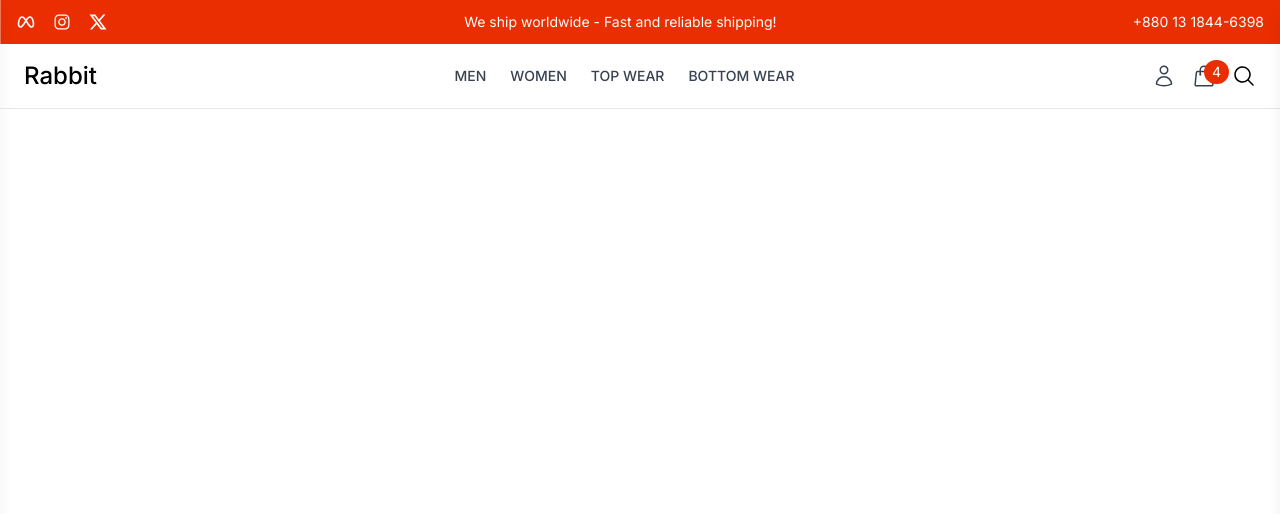
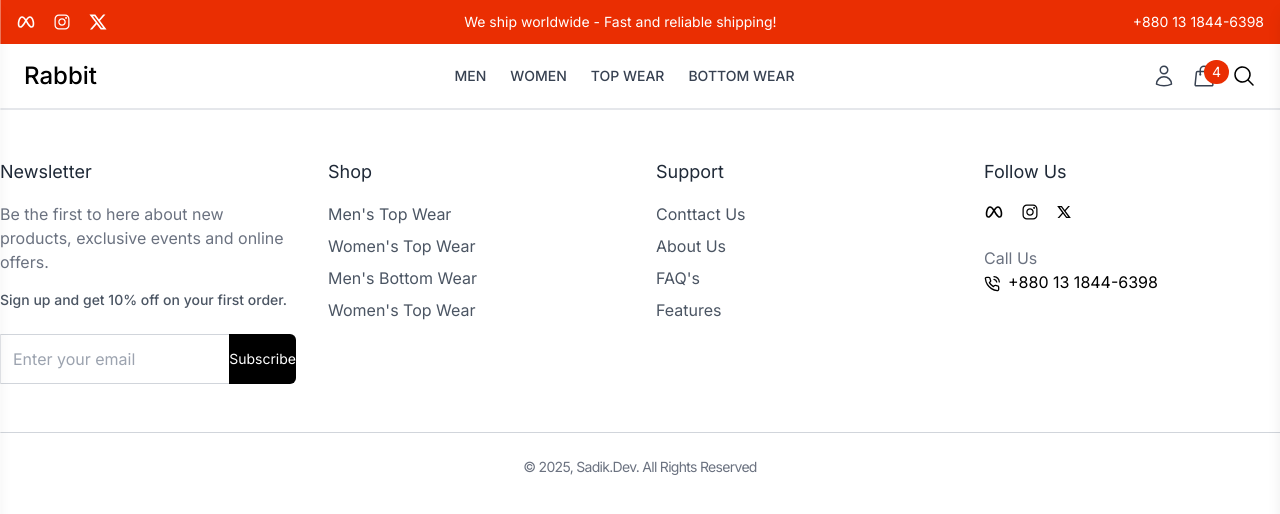
Before and after one commit to Sadik-Sami/rabbit-Ecommerce, a React (Vite) app in the folder frontend/: page / in a window 1280 px wide. Shown: the top 514 px of the page. Built offline with nearby package versions, Linux system fonts and the light colour scheme.

Commit message:
added footer

```diff
--- /dev/null
+++ b/frontend/src/components/Common/Footer.jsx
@@ -0,0 +1,124 @@
+import { IoLogoInstagram } from 'react-icons/io';
+import { RiTwitterXLine } from 'react-icons/ri';
+import { TbBrandMeta } from 'react-icons/tb';
+import { FiPhoneCall } from 'react-icons/fi';
+import { Link } from 'react-router-dom';
+
+const Footer = () => {
+	return (
+		<footer className='border-t py-12'>
+			<div className='container mx-auto grid grid-cols-1 lg:grid-cols-4 gap-8 px-4 lg:px-0'>
+				{/* NewsLetter */}
+				<div>
+					<h3 className='text-lg text-gray-800 mb-4'>Newsletter</h3>
+					<p className='text-gray-500 mb-4'>
+						Be the first to here about new products, exclusive events and online offers.
+					</p>
+					<p className='font-medium text-sm text-gray-600 mb-6'>Sign up and get 10% off on your first order.</p>
+					{/* NewLetter Form */}
+					<form className='flex'>
+						<input
+							type='email'
+							placeholder='Enter your email'
+							className='p-3 w-full border-t border-l border-b border-gray-300 rounded-l-d focus:outline-none focus:ring-2 focus:ring-gray-500 transition-all'
+							required
+						/>
+						<button
+							type='submit'
+							className='bg-black text-white px6 py-3 text-sm rounded-r-md hover:bg-gray-800 transition-all'>
+							Subscribe
+						</button>
+					</form>
+				</div>
+				{/* Shop Links */}
+				<div>
+					<h3 className='text-lg text-gray-800 mb-4'>Shop</h3>
+					<ul className='space-y-2 text-gray-600'>
+						<li>
+							<Link to='#' className='hover:text-gray-500 transition-colors'>
+								Men's Top Wear
+							</Link>
+						</li>
+						<li>
+							<Link to='#' className='hover:text-gray-500 transition-colors'>
+								Women's Top Wear
+							</Link>
+						</li>
+						<li>
+							<Link to='#' className='hover:text-gray-500 transition-colors'>
+								Men's Bottom Wear
+							</Link>
+						</li>
+						<li>
+							<Link to='#' className='hover:text-gray-500 transition-colors'>
+								Women's Top Wear
+							</Link>
+						</li>
+					</ul>
+				</div>
+				{/* Support Links */}
+				<div>
+					<h3 className='text-lg text-gray-800 mb-4'>Support</h3>
+					<ul className='space-y-2 text-gray-600'>
+						<li>
+							<Link to='#' className='hover:text-gray-500 transition-colors'>
+								Conttact Us
+							</Link>
+						</li>
+						<li>
+							<Link to='#' className='hover:text-gray-500 transition-colors'>
+								About Us
+							</Link>
+						</li>
+						<li>
+							<Link to='#' className='hover:text-gray-500 transition-colors'>
+								FAQ's
+							</Link>
+						</li>
+						<li>
+							<Link to='#' className='hover:text-gray-500 transition-colors'>
+								Features
+							</Link>
+						</li>
+					</ul>
+				</div>
+				{/* Follow us */}
+				<div>
+					<h3 className='text-lg text-gray-800 mb-4'>Follow Us</h3>
+					<div className='flex items-center space-x-4 mb-6'>
+						<a
+							href='https://www.facebook.com'
+							target='_blank'
+							rel='noopener noreferrer'
+							className='hover:text-gray-500'>
+							<TbBrandMeta className='h-5 w-5' />
+						</a>
+						<a
+							href='https://www.instagram.com'
+							target='_blank'
+							rel='noopener noreferrer'
+							className='hover:text-gray-500'>
+							<IoLogoInstagram className='h-5 w-5' />
+						</a>
+						<a href='https://www.x.com' target='_blank' rel='noopener noreferrer' className='hover:text-gray-500'>
+							<RiTwitterXLine className='h-4 w-4' />
+						</a>
+					</div>
+					<p className='text-gray-500'>Call Us</p>
+					<p>
+						<FiPhoneCall className='inline-block mr-2' />
+						+880 13 1844-6398
+					</p>
+				</div>
+			</div>
+			{/* Footer Bottom */}
+			<div className='container mx-auto mt-12 px-4 lg:px-0 border-t border-gray-300 pt-6'>
+				<p className='text-gray-500 text-sm tracking-tighter text-center'>
+					&copy; 2025, Sadik.Dev. All Rights Reserved
+				</p>
+			</div>
+		</footer>
+	);
+};
+
+export default Footer;
--- a/frontend/src/components/Layout/UserLayout.jsx
+++ b/frontend/src/components/Layout/UserLayout.jsx
@@ -1,3 +1,4 @@
+import Footer from '../Common/Footer';
 import Header from '../Common/Header';
 
 const UserLayout = () => {
@@ -7,6 +8,7 @@
 			<Header />
 			{/* Main Content */}
 			{/* Footer */}
+			<Footer />
 		</>
 	);
 };
```
